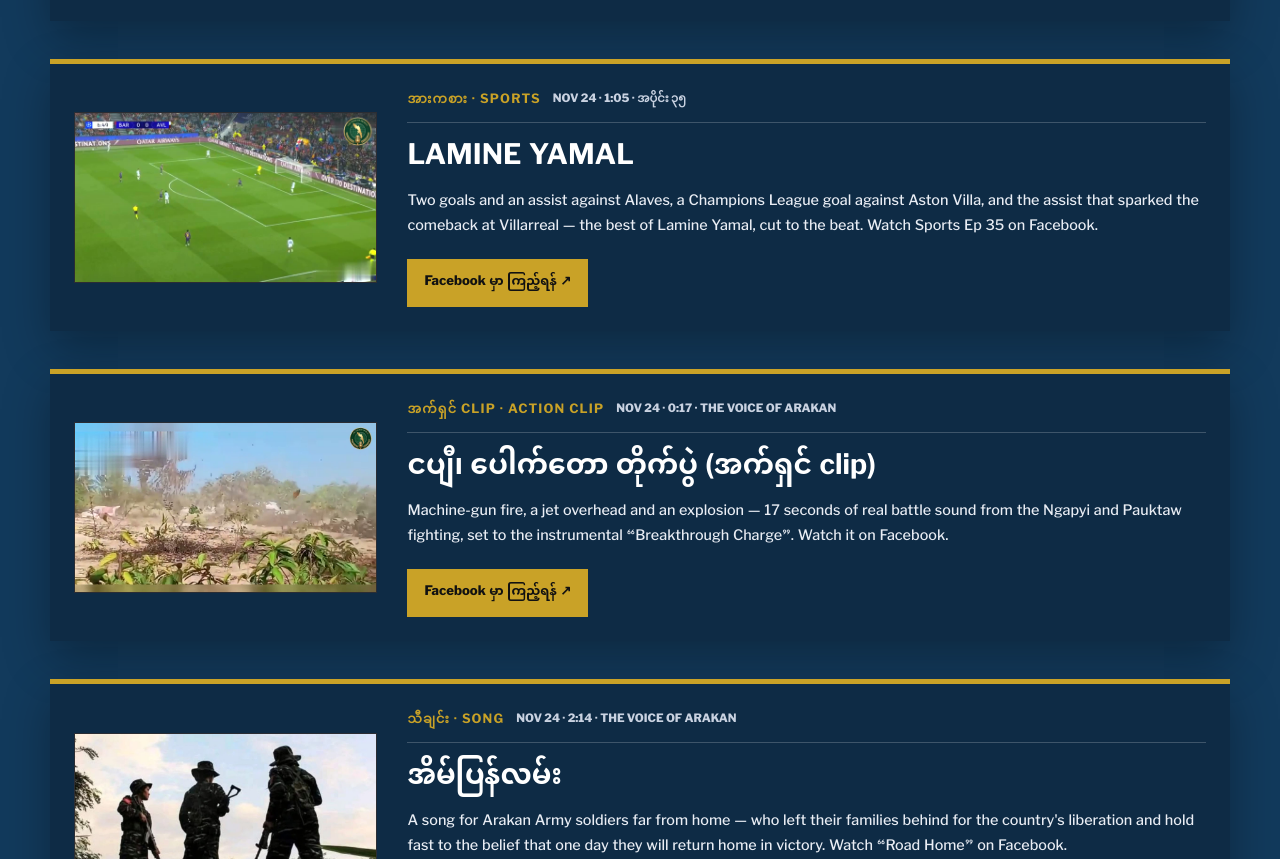
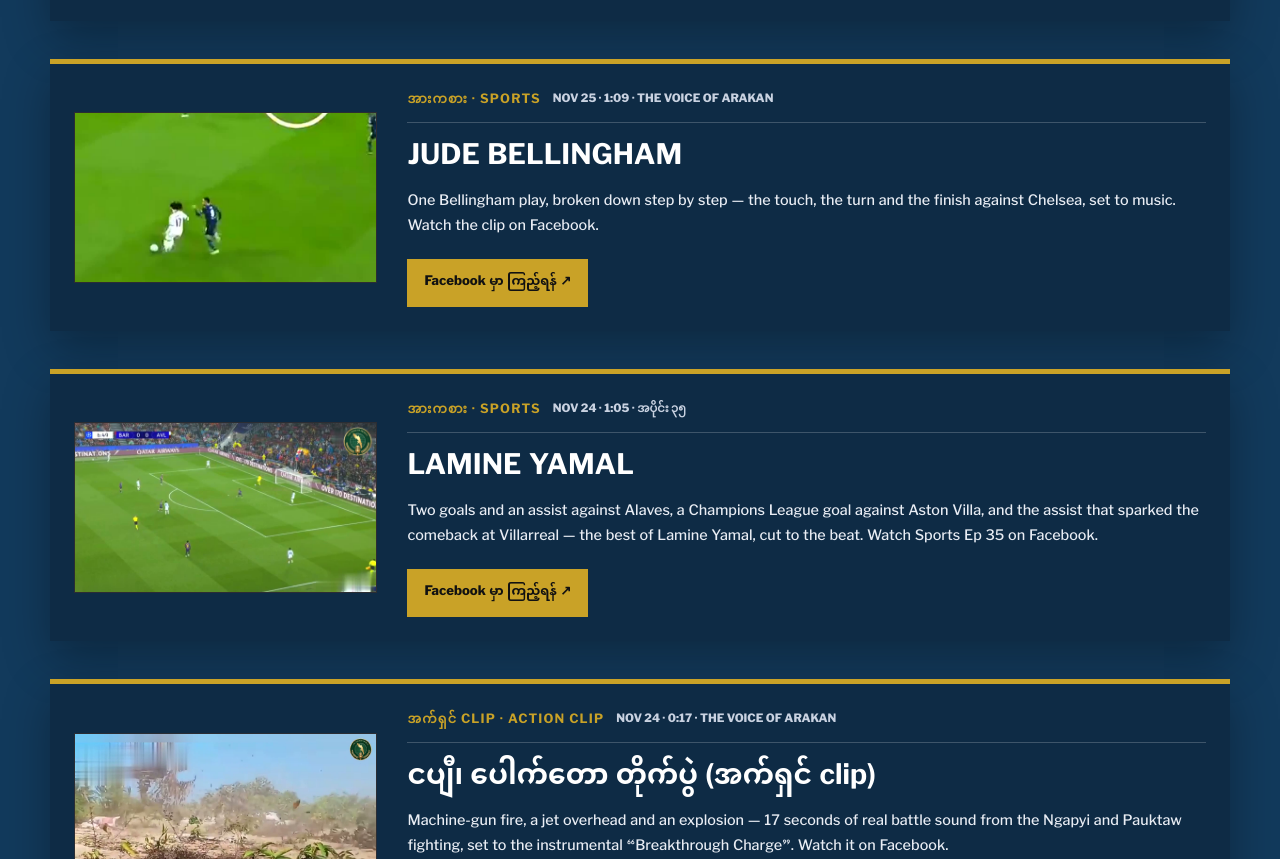
Before and after one commit to thevoiceofarakan/thevoiceofarakan.github.io, a plain HTML site: page index.html in a window 1280 px wide. Shown: the part 3622-4481 px from the top of the page. Drawn offline with nearby package versions, Linux system fonts and the light colour scheme.

Commit message:
Add Nov 25 Bellingham remake card

```diff
--- a/index.html
+++ b/index.html
@@ -521,6 +521,21 @@
               <h2 id="today-evening-nov25-title">စစ်တွေမှာ တိုက်ပွဲတွေ ပြင်းထန်၊ လေကြောင်းတိုက်ခိုက်မှုကြောင့် အရပ်သား ၁၆ ဦး သေဆုံး</h2>
               <p>Fighting intensifies in Sittwe and five days of airstrikes kill 16 civilians. Watch the full November 25 evening edition on Facebook.</p>
               <a class="today-breaking-link" href="https://facebook.com/reel/1160587033389604/" target="_blank" rel="noopener noreferrer">Facebook မှာ ကြည့်ရန် ↗</a>
+            </div>
+          </article>
+
+          <article class="today-breaking today-feature" aria-labelledby="today-bellingham-remake-title">
+            <div class="today-breaking-media">
+              <img src="assets/bellingham-remake-nov-25.jpg" alt="Wide match action from Real Madrid against Chelsea — still from the Jude Bellingham play-breakdown clip, November 25 2026" width="720" height="405">
+            </div>
+            <div class="today-breaking-copy">
+              <div class="today-breaking-label">
+                <strong>အားကစား · Sports</strong>
+                <span>NOV 25 · 1:09 · THE VOICE OF ARAKAN</span>
+              </div>
+              <h2 id="today-bellingham-remake-title">JUDE BELLINGHAM</h2>
+              <p>One Bellingham play, broken down step by step — the touch, the turn and the finish against Chelsea, set to music. Watch the clip on Facebook.</p>
+              <a class="today-breaking-link" href="https://facebook.com/reel/1710689217303553/" target="_blank" rel="noopener noreferrer">Facebook မှာ ကြည့်ရန် ↗</a>
             </div>
           </article>
 
```
Also changed, not shown: assets/bellingham-remake-nov-25.jpg (added).
